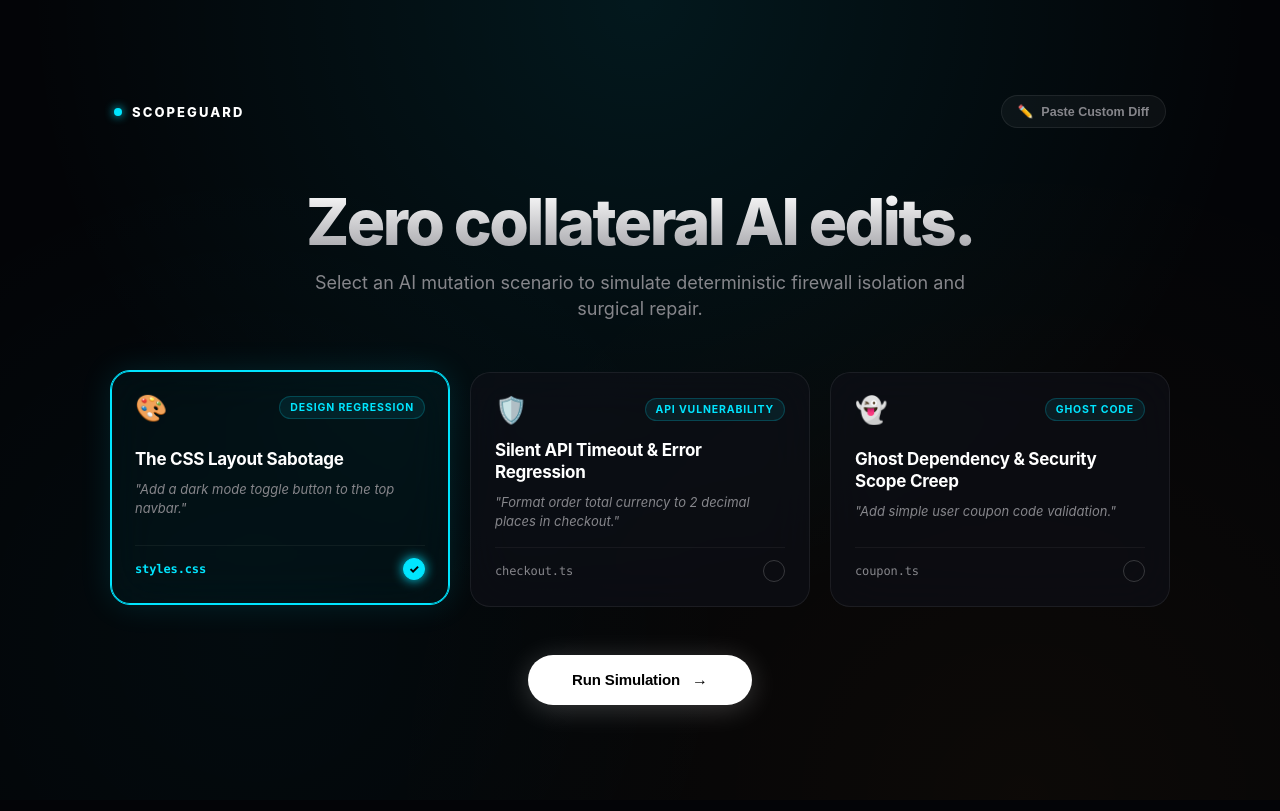
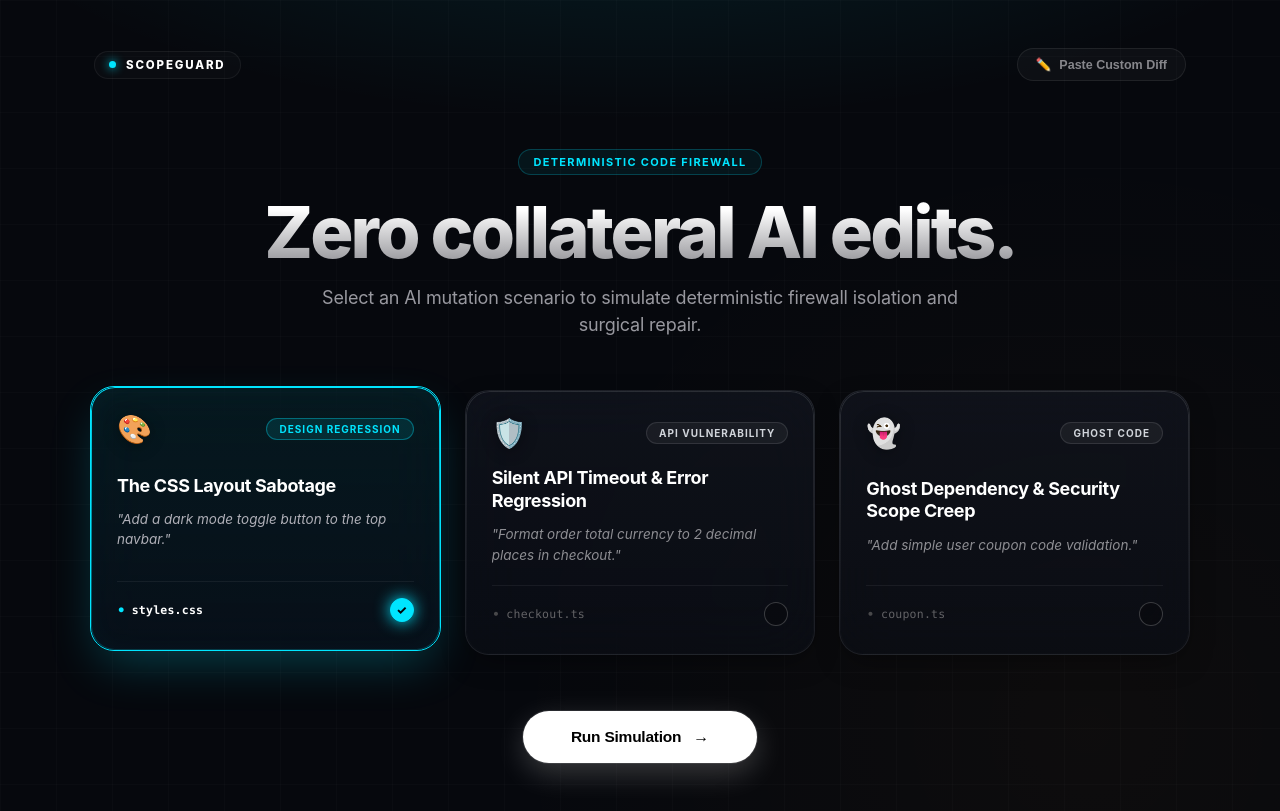
Before and after one commit to reachmeghanashyam-coder/scopeguard, a website built with Vite: page index.html in a window 1280 px wide. Built offline with nearby package versions, Linux system fonts and the light colour scheme.

Commit message:
feat(ui): elevate Bento boxes and hero typography to luxury tier

```diff
--- a/index.html
+++ b/index.html
@@ -23,6 +23,7 @@
 
     <!-- Oversized Hero Section -->
     <section class="bento-hero">
+      <div class="hero-pill-badge">Deterministic Code Firewall</div>
       <h1 class="hero-oversized-title">Zero collateral AI edits.</h1>
       <p class="hero-single-subtitle">Select an AI mutation scenario to simulate deterministic firewall isolation and surgical repair.</p>
     </section>
--- a/src/style.css
+++ b/src/style.css
@@ -26,18 +26,20 @@
 }
 
 body {
-  background-color: var(--bg-void);
+  background-color: #06080D;
   background-image:
-    radial-gradient(circle at 50% 0%, rgba(0, 229, 255, 0.09) 0%, transparent 60%),
-    radial-gradient(circle at 80% 100%, rgba(255, 149, 0, 0.04) 0%, transparent 50%),
-    radial-gradient(circle at 20% 80%, rgba(0, 229, 255, 0.03) 0%, transparent 40%);
+    radial-gradient(ellipse 80% 50% at 50% -20%, rgba(0, 229, 255, 0.12), transparent 70%),
+    radial-gradient(circle at 85% 90%, rgba(255, 149, 0, 0.03), transparent 45%),
+    linear-gradient(to right, rgba(255, 255, 255, 0.015) 1px, transparent 1px),
+    linear-gradient(to bottom, rgba(255, 255, 255, 0.015) 1px, transparent 1px);
+  background-size: 100% 100%, 100% 100%, 56px 56px, 56px 56px;
   color: var(--text-main);
-  font-family: -apple-system, BlinkMacSystemFont, "SF Pro Display", "Inter", sans-serif;
+  font-family: -apple-system, BlinkMacSystemFont, "SF Pro Display", "SF Pro Text", -apple-system, system-ui, sans-serif;
   min-height: 100vh;
   display: flex;
   justify-content: center;
   align-items: center;
-  padding: 40px 20px;
+  padding: 48px 24px;
 }
 
 /* ========================================================
@@ -45,11 +47,11 @@ body {
    ======================================================== */
 .bento-launch-view {
   width: 100%;
-  max-width: 1060px;
+  max-width: 1100px;
   margin: 0 auto;
   display: flex;
   flex-direction: column;
-  gap: 40px;
+  gap: 44px;
   animation: fadeIn 0.4s cubic-bezier(0.16, 1, 0.3, 1);
 }
 
@@ -65,30 +67,34 @@ body {
   display: flex;
   align-items: center;
   gap: 10px;
+  padding: 6px 14px;
+  border-radius: 99px;
+  background: rgba(255, 255, 255, 0.02);
+  border: 1px solid rgba(255, 255, 255, 0.06);
 }
 
 .status-dot {
-  width: 8px;
-  height: 8px;
+  width: 7px;
+  height: 7px;
   border-radius: 50%;
   background: var(--cyan);
   box-shadow: 0 0 10px var(--cyan);
 }
 
 .brand-text {
-  font-size: 13px;
+  font-size: 11.5px;
   font-weight: 800;
   letter-spacing: 0.16em;
   color: #FFFFFF;
 }
 
 .bento-custom-btn {
-  background: rgba(255, 255, 255, 0.04);
+  background: rgba(255, 255, 255, 0.03);
   border: 1px solid rgba(255, 255, 255, 0.08);
   color: var(--text-muted);
   font-size: 12.5px;
   font-weight: 600;
-  padding: 8px 16px;
+  padding: 8px 18px;
   border-radius: 99px;
   cursor: pointer;
   display: inline-flex;
@@ -99,8 +105,9 @@ body {
 
 .bento-custom-btn:hover {
   color: #FFFFFF;
-  background: rgba(255, 255, 255, 0.08);
-  border-color: rgba(255, 255, 255, 0.2);
+  background: rgba(255, 255, 255, 0.07);
+  border-color: rgba(255, 255, 255, 0.18);
+  transform: translateY(-1px);
 }
 
 /* Oversized Hero */
@@ -109,31 +116,49 @@ body {
   flex-direction: column;
   align-items: center;
   text-align: center;
-  gap: 14px;
-  padding: 20px 0 10px 0;
+  gap: 16px;
+  padding: 24px 0 8px 0;
+}
+
+.hero-pill-badge {
+  display: inline-flex;
+  align-items: center;
+  gap: 8px;
+  padding: 5px 14px;
+  border-radius: 99px;
+  background: rgba(0, 229, 255, 0.06);
+  border: 1px solid rgba(0, 229, 255, 0.22);
+  color: var(--cyan);
+  font-size: 11px;
+  font-weight: 700;
+  letter-spacing: 0.12em;
+  text-transform: uppercase;
+  margin-bottom: 4px;
 }
 
 .hero-oversized-title {
-  font-size: 64px;
+  font-size: 72px;
   font-weight: 800;
   letter-spacing: -0.04em;
-  line-height: 1.05;
-  background: linear-gradient(180deg, #FFFFFF 0%, #A1A1A6 100%);
+  line-height: 1.02;
+  background: linear-gradient(180deg, #FFFFFF 20%, #8E8E93 100%);
   -webkit-background-clip: text;
   -webkit-text-fill-color: transparent;
+  max-width: 900px;
 }
 
 .hero-single-subtitle {
   font-size: 18px;
   font-weight: 400;
-  color: var(--text-muted);
-  max-width: 680px;
-  line-height: 1.45;
+  color: #98989F;
+  max-width: 640px;
+  line-height: 1.5;
+  letter-spacing: -0.01em;
 }
 
 @media (max-width: 768px) {
   .hero-oversized-title {
-    font-size: 40px;
+    font-size: 42px;
   }
   .hero-single-subtitle {
     font-size: 15px;
@@ -144,7 +169,7 @@ body {
 .bento-grid {
   display: grid;
   grid-template-columns: repeat(3, 1fr);
-  gap: 20px;
+  gap: 24px;
   width: 100%;
 }
 
@@ -155,34 +180,52 @@ body {
 }
 
 .bento-box {
-  background: rgba(14, 16, 24, 0.65);
-  backdrop-filter: blur(24px);
-  -webkit-backdrop-filter: blur(24px);
-  border: 1px solid rgba(255, 255, 255, 0.07);
-  border-radius: 20px;
-  padding: 24px;
+  background: linear-gradient(180deg, rgba(20, 24, 35, 0.6) 0%, rgba(11, 14, 22, 0.7) 100%);
+  backdrop-filter: blur(30px);
+  -webkit-backdrop-filter: blur(30px);
+  border: 1px solid rgba(255, 255, 255, 0.08);
+  border-radius: 24px;
+  padding: 28px 26px;
   display: flex;
   flex-direction: column;
   justify-content: space-between;
-  min-height: 220px;
+  min-height: 250px;
   cursor: pointer;
-  transition: all 0.24s cubic-bezier(0.16, 1, 0.3, 1);
+  transition: all 0.28s cubic-bezier(0.16, 1, 0.3, 1);
   position: relative;
   overflow: hidden;
+  box-shadow: 0 10px 30px -10px rgba(0, 0, 0, 0.5);
+}
+
+.bento-box::before {
+  content: "";
+  position: absolute;
+  inset: 0;
+  border-radius: 24px;
+  padding: 1px;
+  background: linear-gradient(180deg, rgba(255, 255, 255, 0.12), rgba(255, 255, 255, 0.01));
+  -webkit-mask: linear-gradient(#fff 0 0) content-box, linear-gradient(#fff 0 0);
+  -webkit-mask-composite: xor;
+  mask-composite: exclude;
+  pointer-events: none;
 }
 
 .bento-box:hover {
-  background: rgba(20, 24, 36, 0.85);
-  border-color: rgba(255, 255, 255, 0.16);
-  transform: translateY(-3px);
-  box-shadow: 0 16px 36px rgba(0, 0, 0, 0.45);
+  background: linear-gradient(180deg, rgba(26, 32, 48, 0.75) 0%, rgba(15, 19, 30, 0.85) 100%);
+  border-color: rgba(255, 255, 255, 0.2);
+  transform: translateY(-4px);
+  box-shadow: 0 20px 40px -10px rgba(0, 0, 0, 0.7), 0 0 25px rgba(0, 229, 255, 0.08);
 }
 
 .bento-box.selected {
-  background: rgba(0, 229, 255, 0.04);
+  background: linear-gradient(180deg, rgba(0, 229, 255, 0.08) 0%, rgba(8, 16, 26, 0.9) 100%);
   border-color: var(--cyan);
-  box-shadow: 0 0 32px rgba(0, 229, 255, 0.12), inset 0 0 0 1px var(--cyan);
-  transform: translateY(-2px);
+  box-shadow: 0 20px 48px -10px rgba(0, 229, 255, 0.25), inset 0 0 24px rgba(0, 229, 255, 0.04);
+  transform: translateY(-4px);
+}
+
+.bento-box.selected::before {
+  background: linear-gradient(180deg, var(--cyan), rgba(0, 229, 255, 0.2));
 }
 
 .bento-box-top {
@@ -192,77 +235,103 @@ body {
 }
 
 .bento-icon {
-  font-size: 26px;
+  font-size: 28px;
   line-height: 1;
+  filter: drop-shadow(0 2px 8px rgba(0, 0, 0, 0.4));
 }
 
 .bento-tag {
-  font-size: 10.5px;
+  font-size: 10px;
   font-weight: 700;
-  letter-spacing: 0.08em;
+  letter-spacing: 0.1em;
   text-transform: uppercase;
+  color: #D1D5DB;
+  background: rgba(255, 255, 255, 0.05);
+  border: 1px solid rgba(255, 255, 255, 0.1);
+  padding: 4px 12px;
+  border-radius: 99px;
+  transition: all 0.2s;
+}
+
+.bento-box.selected .bento-tag {
   color: var(--cyan);
-  background: rgba(0, 229, 255, 0.08);
-  border: 1px solid rgba(0, 229, 255, 0.2);
-  padding: 4px 10px;
-  border-radius: 99px;
+  background: rgba(0, 229, 255, 0.1);
+  border-color: rgba(0, 229, 255, 0.35);
 }
 
 .bento-box-middle {
   display: flex;
   flex-direction: column;
-  gap: 10px;
-  margin: 16px 0;
+  gap: 12px;
+  margin: 20px 0;
 }
 
 .bento-title {
-  font-size: 17px;
+  font-size: 18px;
   font-weight: 700;
-  letter-spacing: -0.015em;
+  letter-spacing: -0.02em;
   color: #FFFFFF;
-  line-height: 1.3;
+  line-height: 1.25;
 }
 
 .bento-prompt {
-  font-size: 13px;
-  color: var(--text-muted);
+  font-size: 13.5px;
+  color: #8E8E93;
   font-style: italic;
-  line-height: 1.45;
+  line-height: 1.5;
   display: -webkit-box;
   -webkit-line-clamp: 2;
   -webkit-box-orient: vertical;
   overflow: hidden;
 }
 
+.bento-box.selected .bento-prompt {
+  color: #B0B0B8;
+}
+
 .bento-box-bottom {
   display: flex;
   justify-content: space-between;
   align-items: center;
-  padding-top: 12px;
-  border-top: 1px solid rgba(255, 255, 255, 0.05);
+  padding-top: 16px;
+  border-top: 1px solid rgba(255, 255, 255, 0.06);
 }
 
 .bento-file {
   font-family: ui-monospace, SFMono-Regular, "SF Mono", Menlo, Consolas, monospace;
-  font-size: 12px;
-  color: var(--text-muted);
-  letter-spacing: -0.01em;
+  font-size: 11.5px;
+  color: #636366;
+  letter-spacing: 0.02em;
+  display: flex;
+  align-items: center;
+  gap: 6px;
+}
+
+.bento-file::before {
+  content: "•";
+  font-size: 14px;
+  color: #48484A;
 }
 
 .bento-box.selected .bento-file {
-  color: var(--cyan);
+  color: #FFFFFF;
   font-weight: 600;
 }
 
+.bento-box.selected .bento-file::before {
+  color: var(--cyan);
+}
+
 .bento-check-circle {
-  width: 22px;
-  height: 22px;
+  width: 24px;
+  height: 24px;
   border-radius: 50%;
-  border: 1.5px solid rgba(255, 255, 255, 0.18);
+  border: 1.5px solid rgba(255, 255, 255, 0.2);
   display: flex;
   align-items: center;
   justify-content: center;
-  transition: all 0.2s cubic-bezier(0.16, 1, 0.3, 1);
+  transition: all 0.22s cubic-bezier(0.16, 1, 0.3, 1);
+  background: rgba(0, 0, 0, 0.2);
 }
 
 .check-mark {
@@ -276,7 +345,7 @@ body {
 .bento-box.selected .bento-check-circle {
   background: var(--cyan);
   border-color: var(--cyan);
-  box-shadow: 0 0 12px var(--cyan);
+  box-shadow: 0 0 16px var(--cyan);
 }
 
 .bento-box.selected .check-mark {
@@ -287,30 +356,30 @@ body {
 .bento-cta-row {
   display: flex;
   justify-content: center;
-  margin-top: 8px;
+  margin-top: 12px;
 }
 
 .bento-run-btn {
   background: #FFFFFF;
   color: #000000;
   border: none;
-  font-size: 15px;
+  font-size: 15.5px;
   font-weight: 700;
-  letter-spacing: -0.01em;
-  padding: 16px 44px;
+  letter-spacing: -0.015em;
+  padding: 17px 48px;
   border-radius: 99px;
   cursor: pointer;
   display: inline-flex;
   align-items: center;
   gap: 12px;
-  box-shadow: 0 4px 28px rgba(255, 255, 255, 0.2);
-  transition: all 0.24s cubic-bezier(0.16, 1, 0.3, 1);
+  box-shadow: 0 10px 30px rgba(255, 255, 255, 0.2), 0 0 0 1px rgba(255, 255, 255, 0.1);
+  transition: all 0.25s cubic-bezier(0.16, 1, 0.3, 1);
 }
 
 .bento-run-btn:hover {
-  background: #ECECF0;
+  background: #F2F2F7;
   transform: translateY(-2px);
-  box-shadow: 0 8px 36px rgba(255, 255, 255, 0.35);
+  box-shadow: 0 16px 40px rgba(255, 255, 255, 0.35);
 }
 
 .arrow-icon {
```
